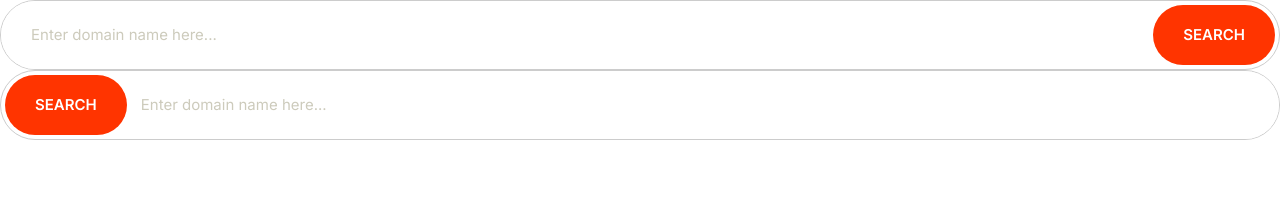
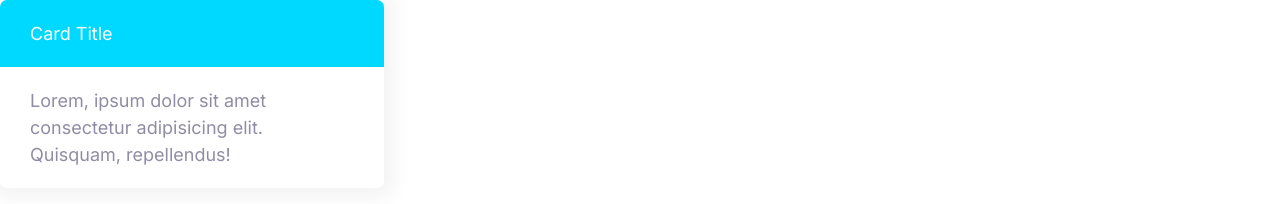
Before and after one commit to ChidoriRino/HTML-CSS-practice, a plain HTML site: page index.html in a window 1280 px wide. Drawn offline with nearby package versions, Linux system fonts and the light colour scheme.

Commit message:
create components input cards.

```diff
--- a/css/styles.css
+++ b/css/styles.css
@@ -276,3 +276,25 @@ a {
     font-size: 1.5rem;
   }
 }
+
+/* Card */
+
+.card {
+  border-radius: 7px;
+  box-shadow: 0 0 20px 10px #f3f3f3;
+  overflow: hidden;
+}
+
+.card__header,
+.card__body {
+  padding: 2rem 3rem;
+}
+
+.card--primary .card__header {
+  background: var(--color-primary);
+  color: #fff;
+}
+.card--secondary .card__header {
+  background: var(--color-secondary);
+  color: #fff;
+}
--- a/index.html
+++ b/index.html
@@ -14,21 +14,14 @@
     <link rel="stylesheet" href="css/styles.css" />
   </head>
   <body>
-    <div class="input-group">
-      <input
-        type="text"
-        class="input input-left"
-        placeholder="Enter domain name here..."
-      />
-      <button class="btn btn--accent">Search</button>
-    </div>
-    <div class="input-group">
-      <button class="btn btn--accent">Search</button>
-      <input
-        type="text"
-        class="input input-right"
-        placeholder="Enter domain name here..."
-      />
+    <div style="width: 30%">
+      <div class="card card--secondary">
+        <header class="card__header">Card Title</header>
+        <div class="card__body">
+          Lorem, ipsum dolor sit amet consectetur adipisicing elit. Quisquam,
+          repellendus!
+        </div>
+      </div>
     </div>
   </body>
 </html>
```
Also changed, not shown: components/cards.html (added, +7 -0 lines).
